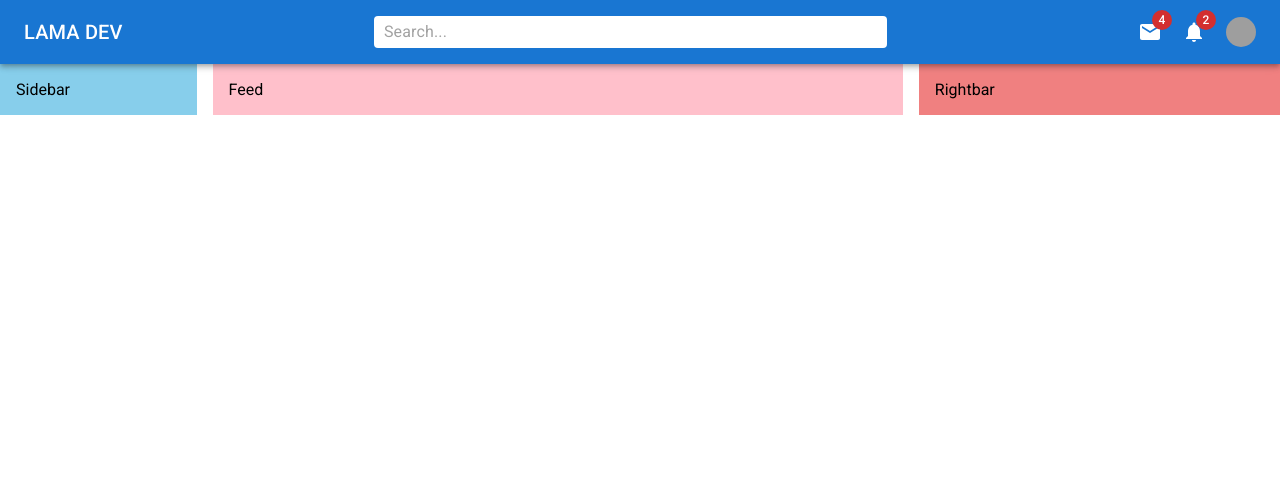
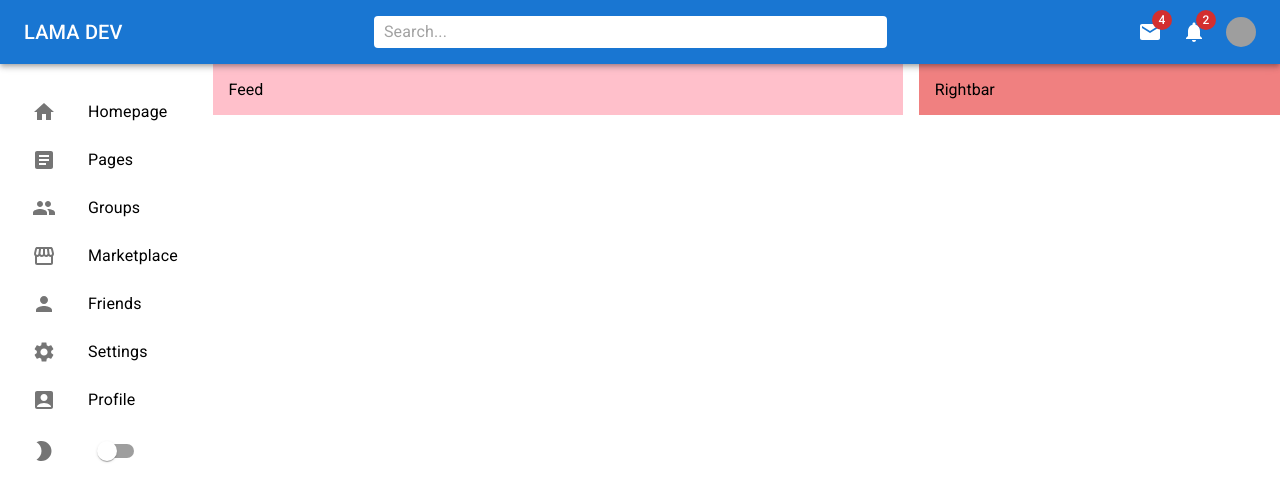
Before and after one commit to Milosevic02/MUI_React_Practice, a React (Create React App) app in the folder lama_dev_tutorial/: page / in a window 1280 px wide. Shown: the top 500 px of the page. Built offline with nearby package versions, Linux system fonts and the light colour scheme; grey boxes are pictures that could not be loaded.

Commit message:
Finish Sidebar

```diff
--- a/lama_dev_tutorial/src/components/Sidebar.jsx
+++ b/lama_dev_tutorial/src/components/Sidebar.jsx
@@ -1,13 +1,97 @@
-import { Box } from '@mui/material'
-import React from 'react'
+import {
+    AccountBox,
+    Article,
+    Group,
+    Home,
+    ModeNight,
+    Person,
+    Settings,
+    Storefront,
+  } from "@mui/icons-material";
+  import {
+    Box,
+    List,
+    ListItem,
+    ListItemButton,
+    ListItemIcon,
+    ListItemText,
+    Switch,
+  } from "@mui/material";
+  import React from "react";
 
 const Sidebar = () => {
     return (
-        <Box
-        bgcolor="skyblue"
-        flex={1}
-        p={2}
-        sx={{display:{xs:"none",sm:"block"}}}>Sidebar</Box>
+        <Box flex={1} p={2} sx={{ display: { xs: "none", sm: "block" } }}>
+        <Box position="fixed">
+          <List>
+            <ListItem disablePadding>
+              <ListItemButton component="a" href="#home">
+                <ListItemIcon>
+                  <Home />
+                </ListItemIcon>
+                <ListItemText primary="Homepage" />
+              </ListItemButton>
+            </ListItem>
+            <ListItem disablePadding>
+              <ListItemButton component="a" href="#simple-list">
+                <ListItemIcon>
+                  <Article />
+                </ListItemIcon>
+                <ListItemText primary="Pages" />
+              </ListItemButton>
+            </ListItem>
+            <ListItem disablePadding>
+              <ListItemButton component="a" href="#simple-list">
+                <ListItemIcon>
+                  <Group />
+                </ListItemIcon>
+                <ListItemText primary="Groups" />
+              </ListItemButton>
+            </ListItem>
+            <ListItem disablePadding>
+              <ListItemButton component="a" href="#simple-list">
+                <ListItemIcon>
+                  <Storefront />
+                </ListItemIcon>
+                <ListItemText primary="Marketplace" />
+              </ListItemButton>
+            </ListItem>
+            <ListItem disablePadding>
+              <ListItemButton component="a" href="#simple-list">
+                <ListItemIcon>
+                  <Person />
+                </ListItemIcon>
+                <ListItemText primary="Friends" />
+              </ListItemButton>
+            </ListItem>
+            <ListItem disablePadding>
+              <ListItemButton component="a" href="#simple-list">
+                <ListItemIcon>
+                  <Settings />
+                </ListItemIcon>
+                <ListItemText primary="Settings" />
+              </ListItemButton>
+            </ListItem>
+            <ListItem disablePadding>
+              <ListItemButton component="a" href="#simple-list">
+                <ListItemIcon>
+                  <AccountBox />
+                </ListItemIcon>
+                <ListItemText primary="Profile" />
+              </ListItemButton>
+            </ListItem>
+            <ListItem disablePadding>
+              <ListItemButton component="a" href="#simple-list">
+                <ListItemIcon>
+                  <ModeNight />
+                </ListItemIcon>
+                <Switch/>
+              </ListItemButton>
+            </ListItem>
+          </List>
+        </Box>
+      </Box>
+
     )
 }
 
```
